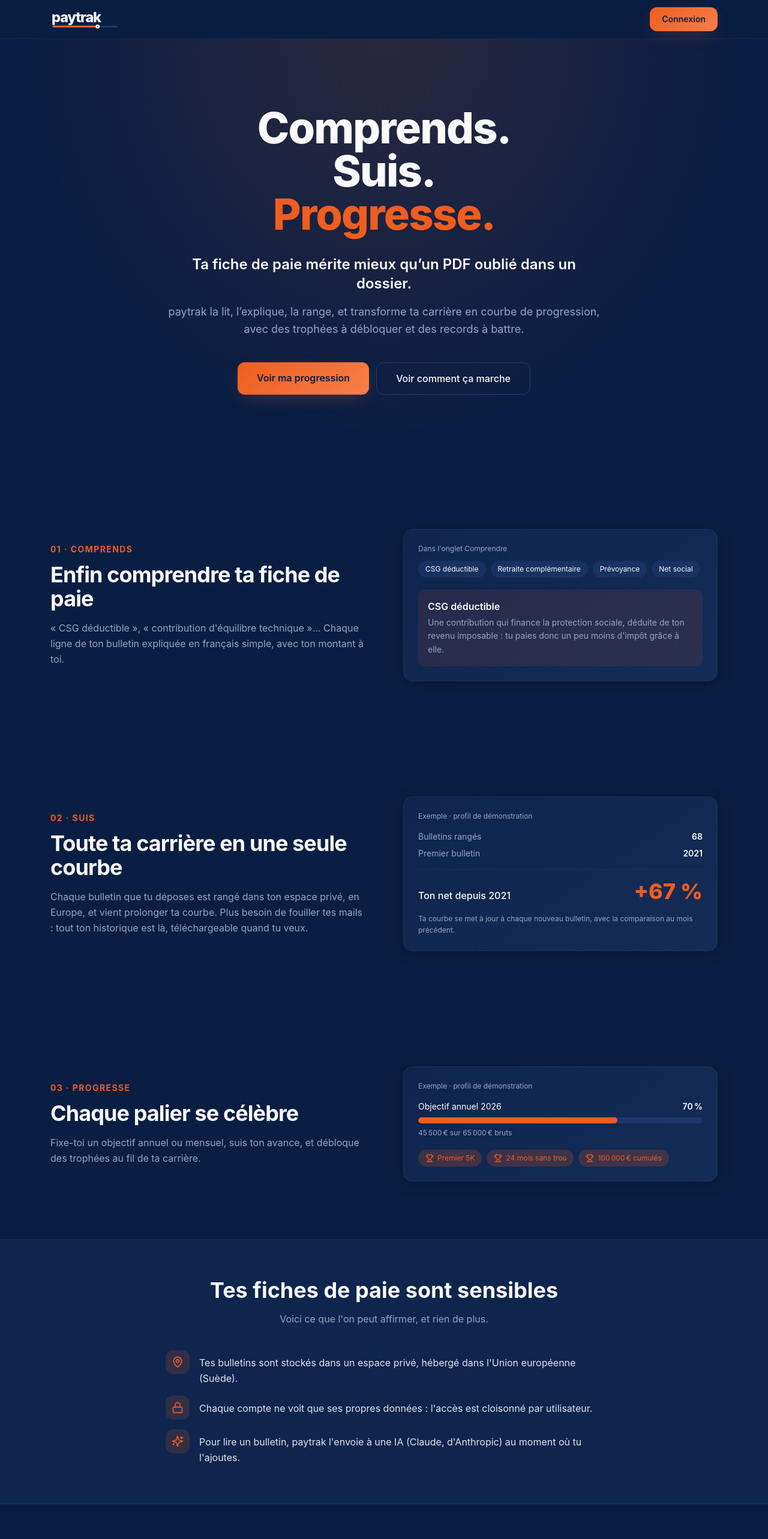
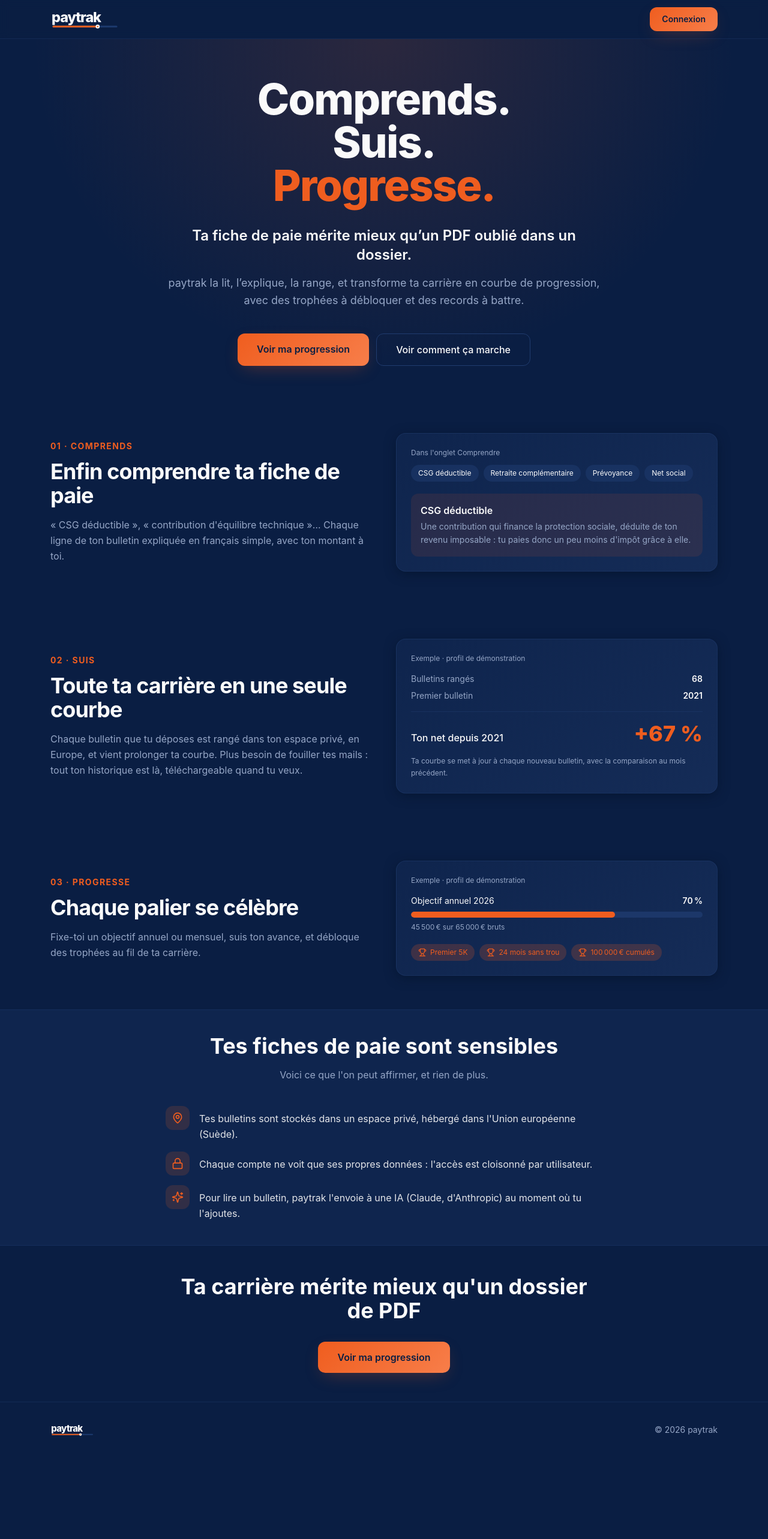
Before and after one commit to baptisterandis-coder/paytrack, a Next.js app: page / in a window 1280 px wide. Shown: the top 2566 px of the page at 60% size. After the commit the page ends 2430 px from the top, so only its background shows below. Built offline with nearby package versions, Linux system fonts and the light colour scheme; no server answers.

Commit message:
home : espacements resserres

```diff
--- a/app/page.tsx
+++ b/app/page.tsx
@@ -14,8 +14,8 @@ export const metadata: Metadata = {
 const BOUTON_PRINCIPAL =
   "bg-gradient-primary shadow-primary text-primary-foreground font-semibold rounded-xl hover:opacity-90 transition-opacity";
 const CARTE = "bg-gradient-card border border-border/50 rounded-2xl shadow-card";
-const SECTION = "max-w-6xl mx-auto px-5 py-16 md:py-24";
-const GRILLE = "grid md:grid-cols-2 gap-10 md:gap-16 items-center";
+const SECTION = "max-w-6xl mx-auto px-5 py-10 md:py-14";
+const GRILLE = "grid md:grid-cols-2 gap-6 md:gap-10 items-center";
 
 const LIGNES_EXEMPLES = ["CSG déductible", "Retraite complémentaire", "Prévoyance", "Net social"];
 const TROPHEES = ["Premier 5K", "24 mois sans trou", "100 000 € cumulés"];
@@ -64,7 +64,7 @@ export default async function Home() {
 
       <main>
         <section className="relative bg-[radial-gradient(ellipse_at_top,rgba(240,96,30,0.14),transparent_65%)]">
-          <div className="max-w-3xl mx-auto px-5 pt-20 pb-24 sm:pt-28 sm:pb-32 text-center">
+          <div className="max-w-3xl mx-auto px-5 pt-12 pb-10 sm:pt-16 sm:pb-14 text-center">
             <h1 className="text-5xl sm:text-7xl font-extrabold tracking-tight leading-[1.05]">
               <span className="block">Comprends.</span>
               <span className="block">Suis.</span>
@@ -197,7 +197,7 @@ export default async function Home() {
         </section>
 
         <section id="donnees" className="bg-secondary/30 border-y border-border/40">
-          <div className="max-w-3xl mx-auto px-5 py-16">
+          <div className="max-w-3xl mx-auto px-5 py-10">
             <h2 className="text-2xl sm:text-4xl font-bold text-center">{"Tes fiches de paie sont sensibles"}</h2>
             <p className="mt-4 text-center text-muted-foreground">{"Voici ce que l'on peut affirmer, et rien de plus."}</p>
             <ul className="mt-10 space-y-4">
@@ -213,7 +213,7 @@ export default async function Home() {
           </div>
         </section>
 
-        <section className="max-w-3xl mx-auto px-5 py-20 text-center">
+        <section className="max-w-3xl mx-auto px-5 py-12 text-center">
           <h2 className="text-2xl sm:text-4xl font-bold">{"Ta carrière mérite mieux qu'un dossier de PDF"}</h2>
           <div className="mt-8">
             <Link href="/auth" className={BOUTON_PRINCIPAL + " inline-block px-8 py-3.5"}>
```
